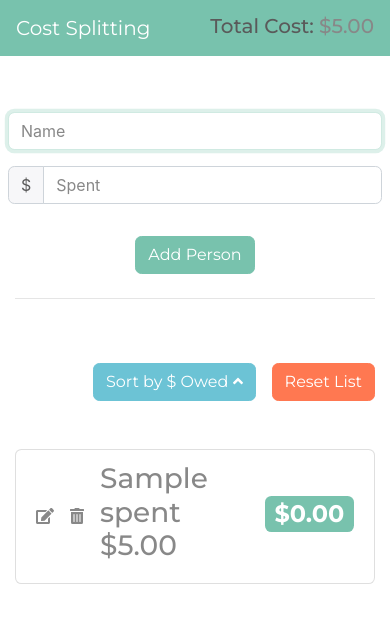
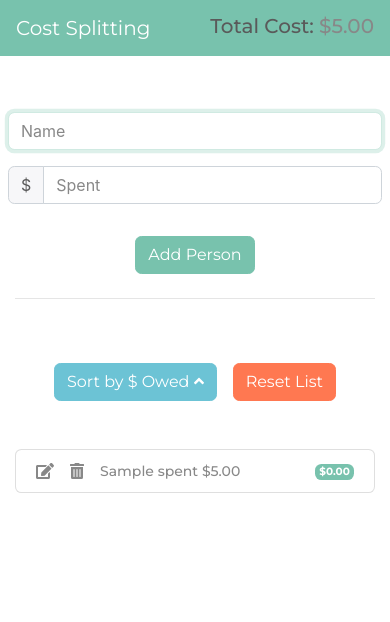
Before and after one commit to alex-mcconnell/cost-splitting, a Vue app: page / in a window 390 px wide. Both pictures are taken after typing "Sample", "5" into the empty fields and a click on the button "Add Person". Shown: the top 622 px of the page. Built offline with nearby package versions, Linux system fonts and the light colour scheme.

Commit message:
Add modal background and fix mobile layout

```diff
--- a/src/App.vue
+++ b/src/App.vue
@@ -6,7 +6,7 @@
       <hr class="pb-5">
       <p v-if="people.length == 0" class="text-center"><span class="text-muted">Add a person to get started</span></p>
       <div  v-else>
-        <div class="d-flex justify-content-end">
+        <div class="d-flex justify-content-center">
           <button
             class="btn btn-info mr-3"
             @click="handleSort" >Sort by $ Owed <font-awesome-icon
--- a/src/components/Person.vue
+++ b/src/components/Person.vue
@@ -1,5 +1,5 @@
 <template>
-  <li v-if="!isEditable" class="list-group-item d-flex justify-content-between align-items-center col-xs-1">
+  <li v-if="!isEditable" class="list-group-item d-flex justify-content-between align-items-center flex-wrap">
     <div class="d-flex align-items-center">
       <font-awesome-icon icon="edit" class="mr-3" @click="handleStartEdit" />
       <font-awesome-icon icon="trash-alt" class="mr-3" @click="handleDeletePerson" />
@@ -12,7 +12,7 @@
     <div class="d-flex align-items-center">
       <font-awesome-icon icon="save" class="mr-3" @click="handleSaveEdit" />
       <font-awesome-icon icon="undo" class="mr-3" @click="handleCancelEdit" />
-
+      <div class="edit-inputs d-flex align-items-center">
         <div>
           <input
           type="text"
@@ -40,7 +40,8 @@
           </div>
         </div>
       </div>
-    <h2><span class="badge" :class="pillColor">{{ owedFormatted }}</span></h2>
+    </div>
+    <h2 class="ml-2"><span class="badge" :class="pillColor">{{ owedFormatted }}</span></h2>
   </li>
 </template>
 
@@ -105,7 +106,7 @@ export default {
 }
 </script>
 
-<style>
+<style scoped>
   li:hover {
     cursor: default;
   }
@@ -119,4 +120,17 @@ export default {
     color: #78C2AD;
     cursor: pointer;
   }
+
+
+
+  @media screen and (max-width: 600px) {
+    h2, h3 {
+      font-size: 14px;
+      margin: 0;
+    }
+    .edit-inputs {
+      display: flex;
+      flex-wrap: wrap;
+    }
+  }
 </style>
--- a/src/components/ResetModal.vue
+++ b/src/components/ResetModal.vue
@@ -1,6 +1,6 @@
 <template>
   <div class="modal" :style="{'display': display}">
-    <div class="modal-dialog" role="document">
+    <div class="modal-dialog d-flex" role="document">
       <div class="modal-content">
         <div class="modal-header">
           <h5 class="modal-title">Are you sure?</h5>
@@ -26,5 +26,7 @@ export default {
 </script>
 
 <style>
-
+.modal {
+  background-color: rgba(46, 46, 46, 0.85);
+}
 </style>
```
Also changed, not shown: 1 other file (tests, documents, lock files or other folders). Lines whose indentation alone changed are shown as unchanged.
